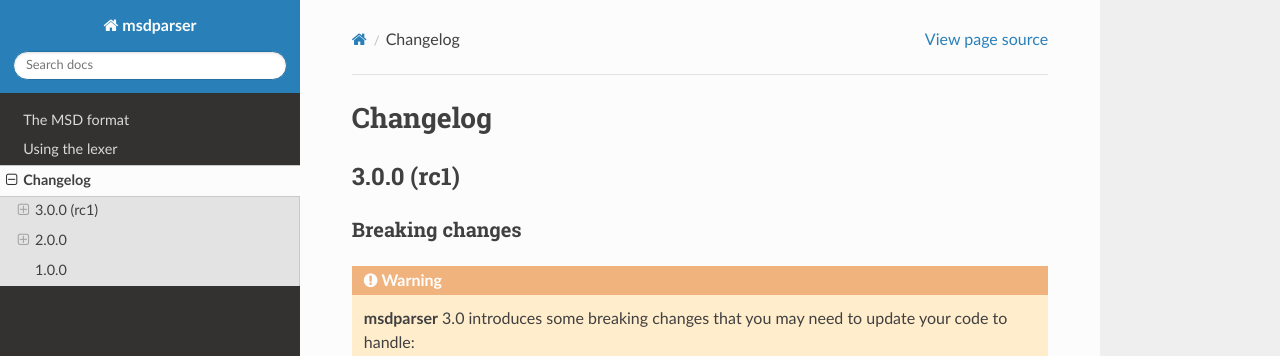
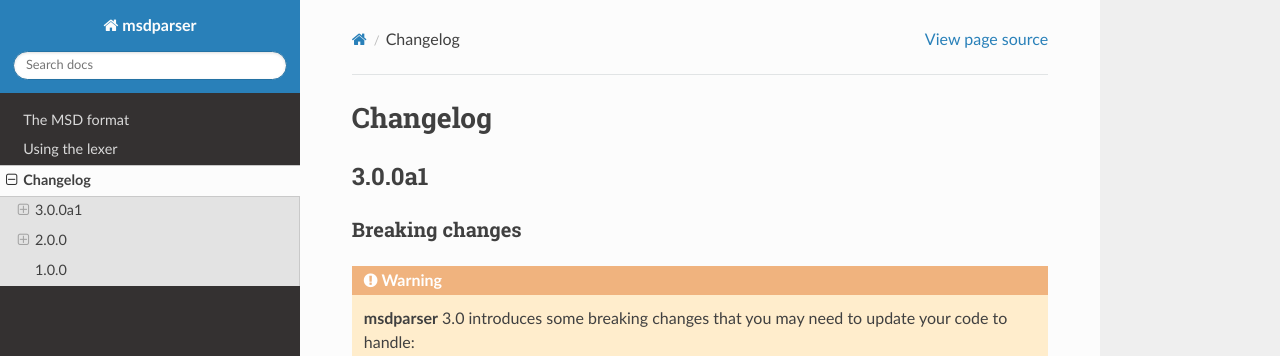
Before and after one commit to garcia/msdparser, a Sphinx documentation site: the page built from docs/source/changelog.rst, in a window 1280 px wide and 900 px high. Shown: the top 356 px of the window. Built offline with Sphinx 7.4.7 and the Read the Docs theme 2.0.0, drawn with Linux system fonts in a browser that asks for light colours.

Commit message:
update version

```diff
--- a/docs/source/changelog.rst
+++ b/docs/source/changelog.rst
@@ -1,8 +1,8 @@
 Changelog
 =========
 
-3.0.0 (rc1)
------------
+3.0.0a1
+-------
 
 Breaking changes
 ~~~~~~~~~~~~~~~~
--- a/src/msdparser/__init__.py
+++ b/src/msdparser/__init__.py
@@ -2,7 +2,8 @@
 This top-level module re-exports :func:`.parse_msd`, :class:`.MSDParameter`,
 and :class:`.MSDParserError` for convenience.
 """
-__version__ = "2.1.0rc1"
+
+__version__ = "3.0.0a1"
 __all__ = ["MSDParserError", "MSDParameter", "parse_msd"]
 
 from .parser import MSDParserError, parse_msd
```
